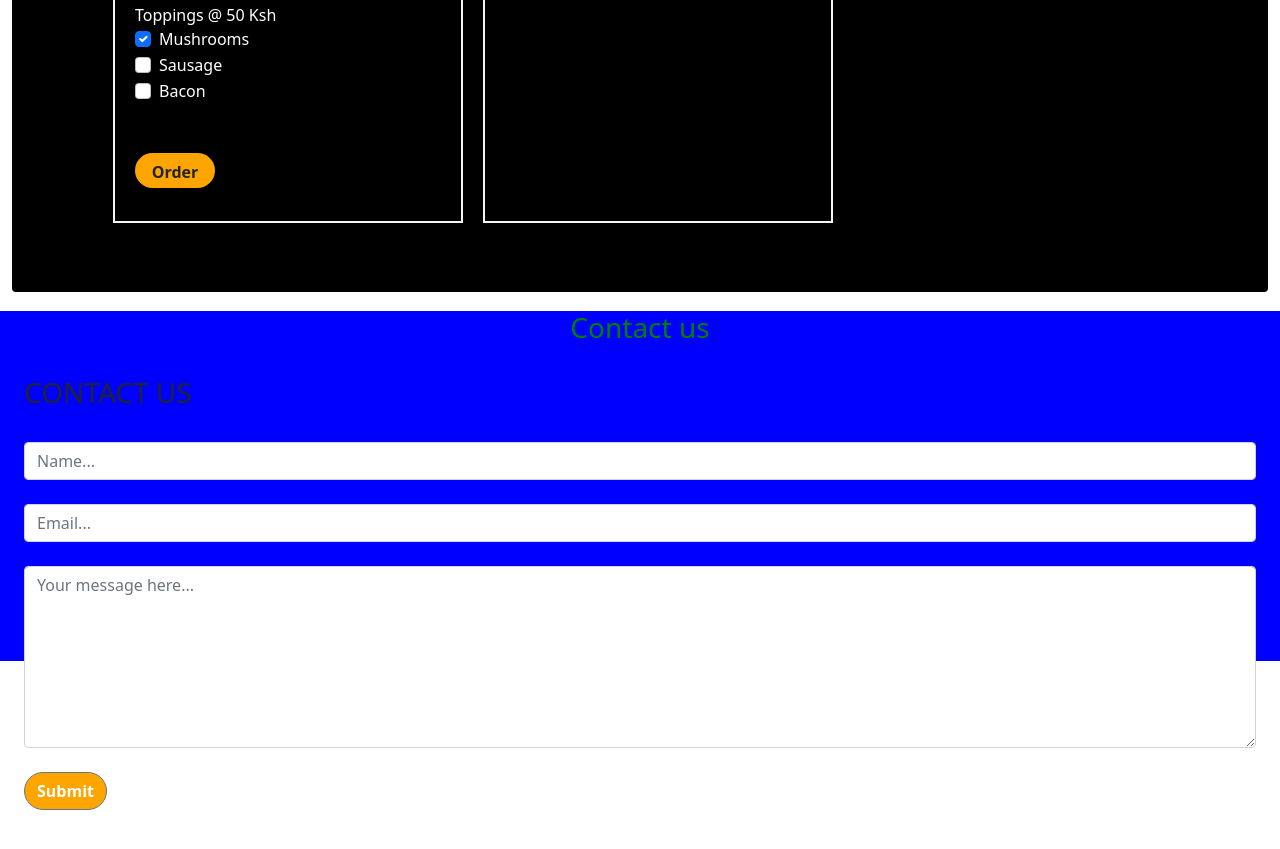
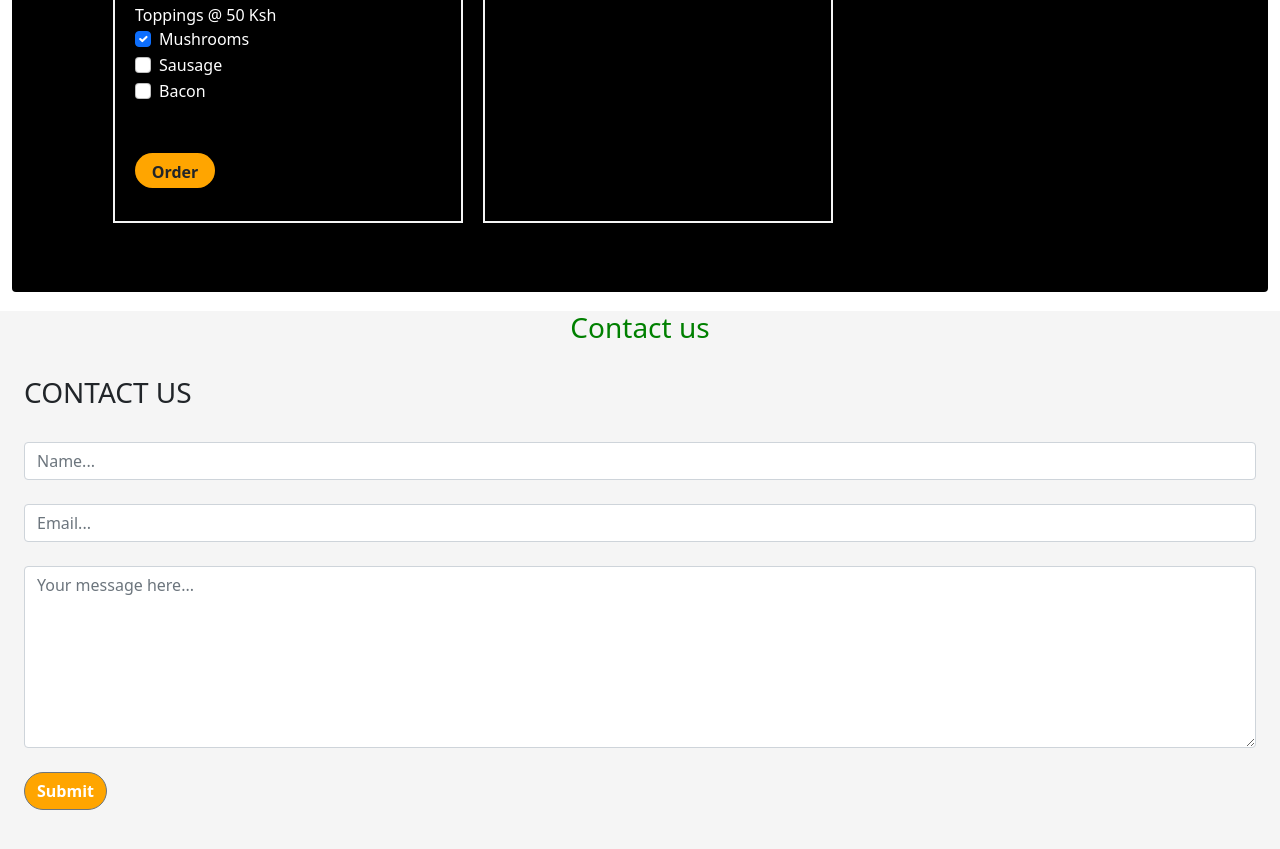
Before and after one commit to Michaelmapesa/Bugger-in, a plain HTML site: page index.html in a window 1280 px wide. Shown: the part 2633-3482 px from the top of the page. Before the commit the page ends 3443 px from the top, so only its background shows below. Drawn offline with nearby package versions, Linux system fonts and the light colour scheme.

Commit message:
style contact section

```diff
--- a/index.css
+++ b/index.css
@@ -110,8 +110,9 @@
      margin-left: 100px;
  }
  #section6{
-     height: 350px;
-     background-color: blue;
+     height: 550px;
+     background-color: whitesmoke;
+
  }
  .delivery{
      display: none;
```
